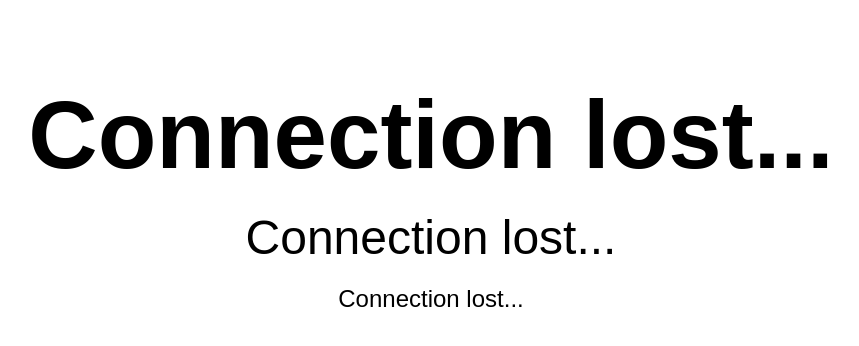
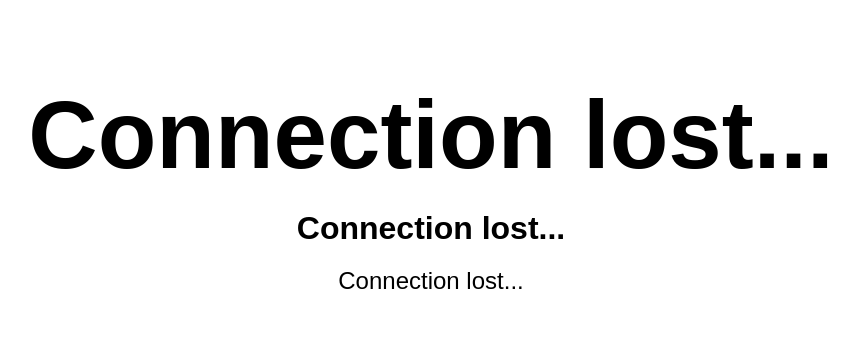
Before and after one commit to evilmadscientist/kindle_dash_sse, a plain HTML site: page index.html in a window 1280 px wide. Shown: the whole page, without its empty margins (209-1068 px from the left). Drawn offline with Linux system fonts and the light colour scheme; no server answers.

Commit message:
styling changes

```diff
--- a/index.html
+++ b/index.html
@@ -15,8 +15,9 @@
 				font-weight: bold;
 			}
 			#date {
-				font-size: 3em;
+				font-size: 2em;
 				margin-top: 20px;
+				font-weight: bold;
 			}
 			#weather {
 				font-size: 1.5em;
```
